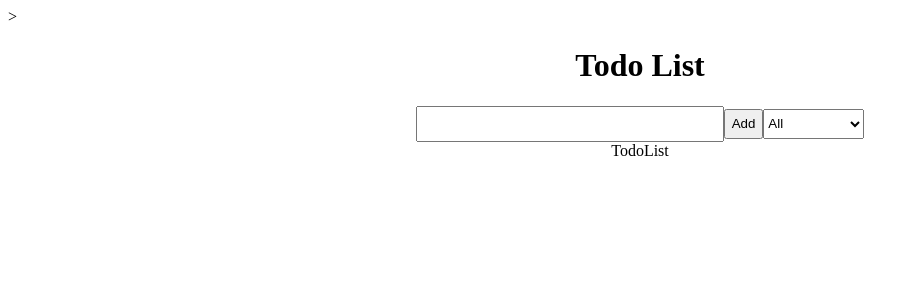
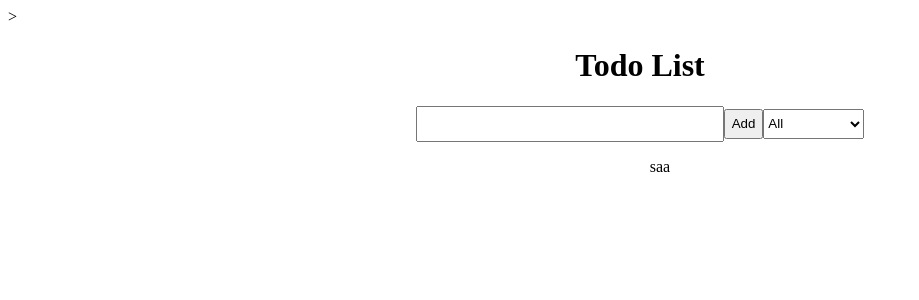
Before and after one commit to SasaMilicic/todo-app, a React (Create React App) app: page / in a window 1280 px wide. Shown: the top 300 px of the page, without its empty margins (0-919 px from the left). Built offline with nearby package versions, Linux system fonts and the light colour scheme.

Commit message:
basic style TodoList

```diff
--- a/src/components/TodoList.jsx
+++ b/src/components/TodoList.jsx
@@ -1,7 +1,12 @@
 import React from 'react';
+import { StTodoList } from './todo-list-style';
 
 function TodoList() {
-  return <div>TodoList</div>;
+  return (
+    <StTodoList>
+      <ul>saa</ul>
+    </StTodoList>
+  );
 }
 
 export default TodoList;
--- /dev/null
+++ b/src/components/todo-list-style.js
@@ -0,0 +1,3 @@
+import styled from 'styled-components';
+
+export const StTodoList = styled.div``;
```
